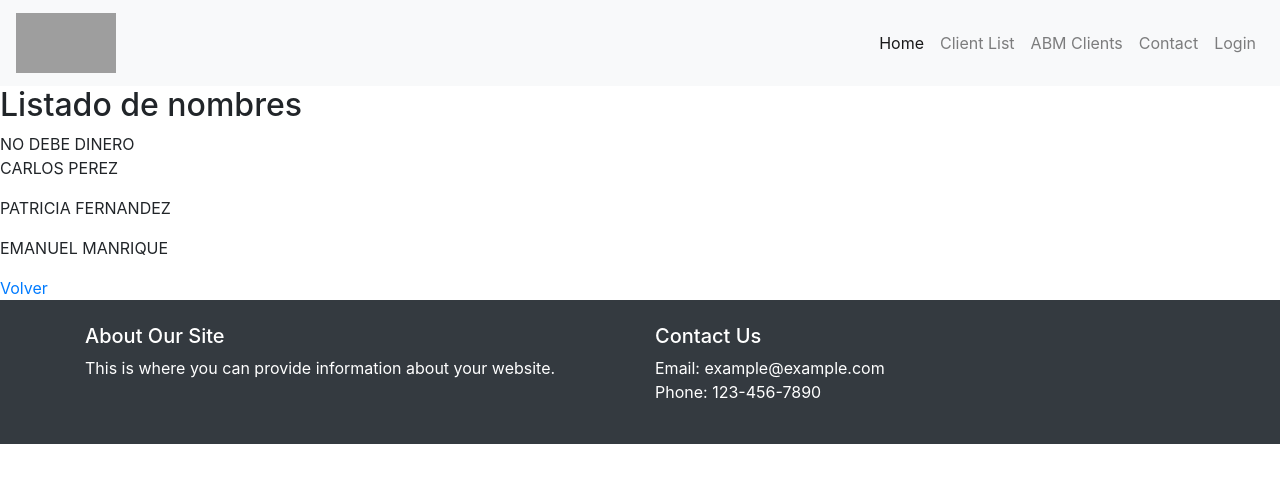
After one commit to emantho/alba_pasticceria, a Django app: page /client_list in a window 1280 px wide. The commit adds this page. Shown: the top 483 px of the page. Run offline with Django 5.2, Linux system fonts and the light colour scheme; some libraries are stand-ins or nearby versions; grey boxes are pictures that could not be loaded.

Commit message:
cambios en nombres de rutas

```diff
--- a/Alba/pasticceria/templates/pasticceria/base.html
+++ b/Alba/pasticceria/templates/pasticceria/base.html
@@ -28,10 +28,10 @@
                         <a class="nav-link" href=" {% url 'index' %} ">Home</a>
                     </li>
                     <li class="nav-item">
-                        <a class="nav-link" href="#">Name List</a>
+                        <a class="nav-link" href=" {% url 'client_list' %} ">Client List</a>
                     </li>
                     <li class="nav-item">
-                        <a class="nav-link" href="#">ABM Users</a>
+                        <a class="nav-link" href=" {% url 'abm_clients' %} ">ABM Clients</a>
                     </li>
                     <li class="nav-item">
                         <a class="nav-link" href="#">Contact</a>
--- /dev/null
+++ b/Alba/pasticceria/templates/pasticceria/client_list.html
@@ -0,0 +1,25 @@
+{% extends "pasticceria/base.html" %}
+{% block tittle %}Name List{%endblock tittle%}
+{% block css %}{% endblock css %}
+
+{% block main %}
+<h2>Listado de nombres</h2>
+
+{% if payment_status %} NO DEBE DINERO {% else %} DEBE DINERO {%endif%}
+
+<section>
+  {% for name in names %}
+  <article>
+    <p>{{ name | upper }}</p>
+  </article>
+
+  {% empty %}
+  <article>
+    <p>{{ name }}</p>
+  </article>
+
+  {% endfor %}
+</section>
+
+<a href=" {% url 'index' %}">Volver</a>
+{% endblock main %}
--- a/Alba/pasticceria/urls.py
+++ b/Alba/pasticceria/urls.py
@@ -3,4 +3,6 @@ from . import views
 
 urlpatterns = [
     path('',views.index, name='index'),
+    path('client_list', views.client_list, name='client_list'),
+    path('abm_clients', views.abm_clients, name='abm_clients'),
 ]
--- a/Alba/pasticceria/views.py
+++ b/Alba/pasticceria/views.py
@@ -1,12 +1,49 @@
 from django.shortcuts import render
 from django.http import HttpResponse
+from django.shortcuts import redirect
+from . import forms
 import datetime
 
 # Create your views here.
 def index(request):
     my_context_var = {
-        'userName':'Diana',
+        'userName':'Paola',
         'dateTime': datetime.datetime.now()
     }
 
     return render(request, 'pasticceria/index.html', my_context_var)
+
+def client_list(request):
+
+    my_context = {
+        'names' : [
+            "Carlos Perez",
+            "Patricia Fernandez",
+            "Emanuel Manrique"
+        ],
+        'payment_status': True
+
+    }
+
+    return render(request, 'pasticceria/client_list.html', my_context)
+
+def abm_clients(request):
+
+    # Controlling request flow
+
+    context = {}
+
+    if request == 'GET':
+        context['abm_users_form'] = forms.AbmClientsForm()
+
+    else: # Asummig is a POST
+        context['abm_users_form'] = forms.AbmClientsForm(request.POST)
+
+        # Form validation
+        # If correct, inform with message and redirect
+
+        # IF NO correct
+        # Saty in form but showing an error
+        # return redirect('index')
+
+    return render(request, 'pasticceria/abm_clients.html', context)
```
Also changed, not shown: Alba/pasticceria/templates/pasticceria/abm_clients.html (added, +21 -0 lines), Alba/pasticceria/static/pasticceria/css/abm_clients.css (added), Alba/pasticceria/static/pasticceria/css/client_list.css (added).
